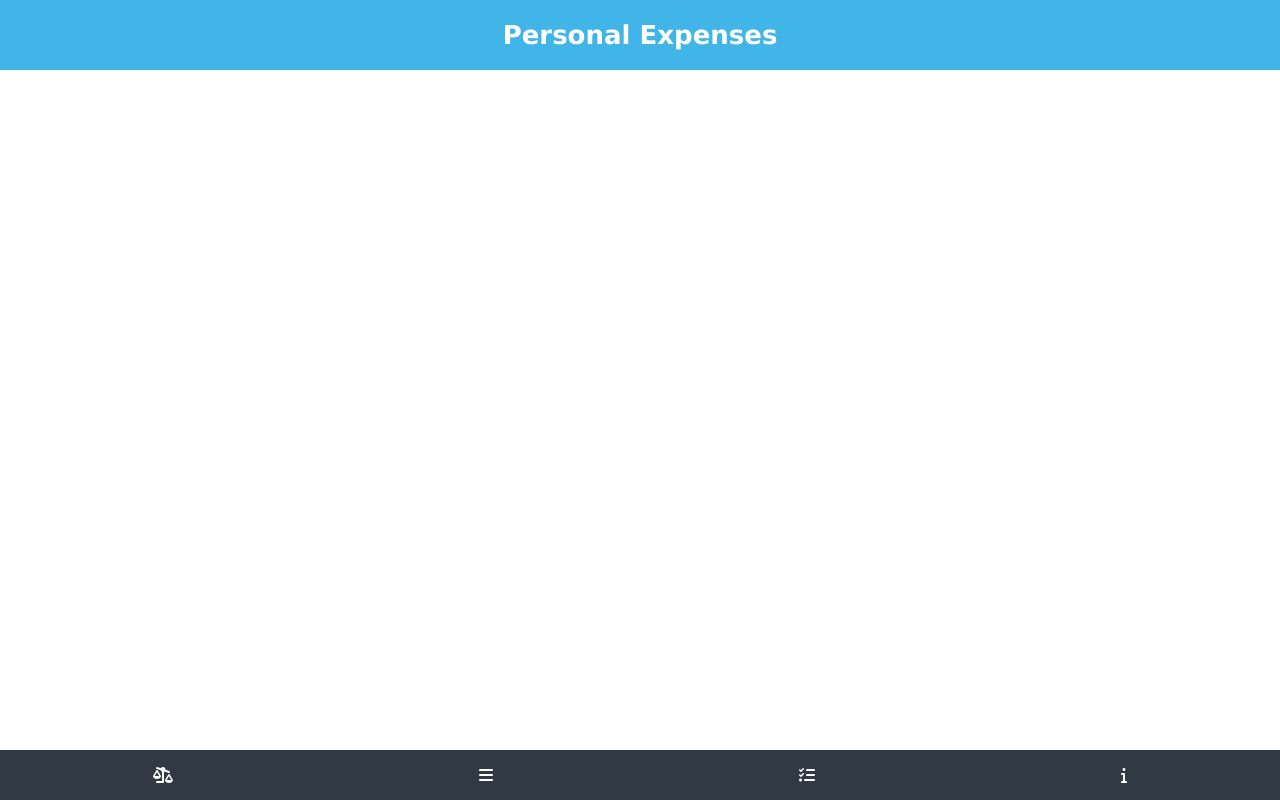
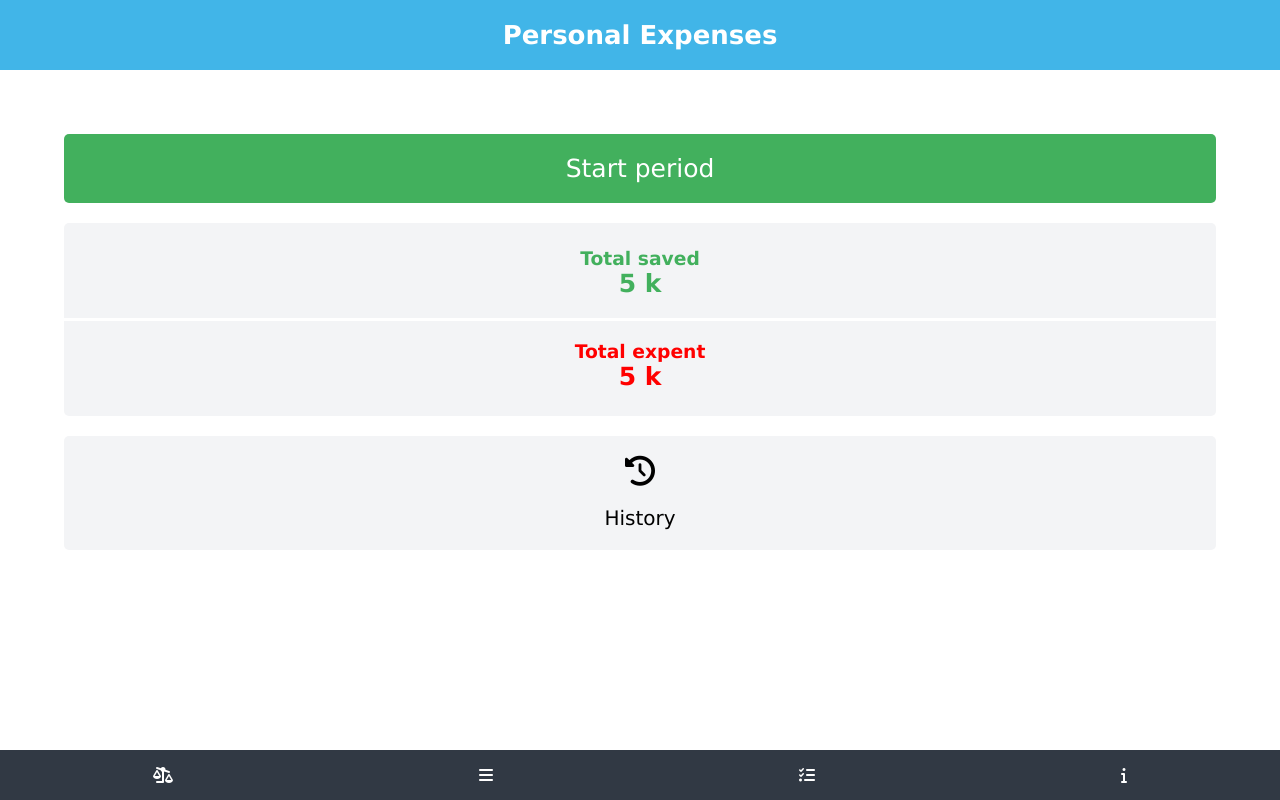
Before and after one commit to tadeuasarro/track-app, a React (Create React App) app: page /progress in a window 1280 px wide. Both pictures are taken after a click on the button "Login". Built offline with nearby package versions, Linux system fonts and the light colour scheme.

Commit message:
Finish work on the progress tab for the time being

```diff
--- a/src/components/home/Home.js
+++ b/src/components/home/Home.js
@@ -23,28 +23,28 @@ const Home = () => (
           <div className="home-catalogue-item">
             <i className="fas fa-graduation-cap" />
             <div>
-              <p>0.3 k</p>
+              <p>0.1 k</p>
               <span>Education</span>
             </div>
           </div>
           <div className="home-catalogue-item">
             <i className="fas fa-shopping-cart" />
             <div>
-              <p>0.3 k</p>
+              <p>0.2 k</p>
               <span>Grocery</span>
             </div>
           </div>
           <div className="home-catalogue-item">
             <i className="fas fa-heartbeat" />
             <div>
-              <p>0.3 k</p>
+              <p>0.1 k</p>
               <p>Health</p>
             </div>
           </div>
           <div className="home-catalogue-item">
             <i className="fas fa-gamepad" />
             <div>
-              <p>0.3 k</p>
+              <p>0.1 k</p>
               <span>Leisure</span>
             </div>
           </div>
@@ -58,7 +58,7 @@ const Home = () => (
           <div className="home-catalogue-item">
             <i className="fas fa-bus" />
             <div>
-              <p>0.3 k</p>
+              <p>0.2 k</p>
               <span>Transport</span>
             </div>
           </div>
--- a/src/components/progress/Progress.js
+++ b/src/components/progress/Progress.js
@@ -1,7 +1,27 @@
 import Footer from '../footer/Footer';
+import './progress.css';
 
 const Progress = () => (
   <div>
+    <div className="progress-container">
+      <div className="reset-button-container">
+        <button className="reset-button" type="button">Start period</button>
+      </div>
+      <div className="progress-summary">
+        <div className="progress-saved">
+          <h3>Total saved </h3>
+          <h3 className="total-amount">5 k</h3>
+        </div>
+        <div className="progress-expent">
+          <h3>Total expent </h3>
+          <h3 className="total-amount">5 k</h3>
+        </div>
+      </div>
+      <div className="history-container">
+        <i className="fas fa-history" />
+        <p>History</p>
+      </div>
+    </div>
     <Footer />
   </div>
 );
--- /dev/null
+++ b/src/components/progress/progress.css
@@ -0,0 +1,61 @@
+.progress-container {
+  padding: 5%;
+}
+
+.reset-button {
+  border: none;
+  border-radius: 5px;
+  padding: 20px;
+  width: 100%;
+  font-size: 25px;
+  background-color: #42b05d;
+  color: #fff;
+  margin-bottom: 20px;
+}
+
+.progress-summary {
+  border-radius: 5px;
+  background-color: #f3f4f6;
+  padding: 5px 0;
+  margin-bottom: 20px;
+}
+
+.progress-saved,
+.progress-expent {
+  text-align: center;
+  justify-content: space-evenly;
+  margin: 20px 0;
+}
+
+.progress-saved {
+  border-bottom: #fff solid 3px;
+  padding-bottom: 20px;
+  color: #42b05d;
+}
+
+.progress-expent{
+  color: red;
+}
+
+.history-container {
+  background-color: #f3f4f6;
+  border-radius: 5px;
+  display: flex;
+  flex-direction: column;
+  padding: 20px 60px;
+  align-items: center;
+  justify-content: center;
+}
+
+.history-container i {
+  font-size: 30px;
+  margin-bottom: 20px;
+}
+
+.history-container p {
+  font-size: 20px;
+}
+
+.total-amount {
+  font-size: 25px;
+}
```
